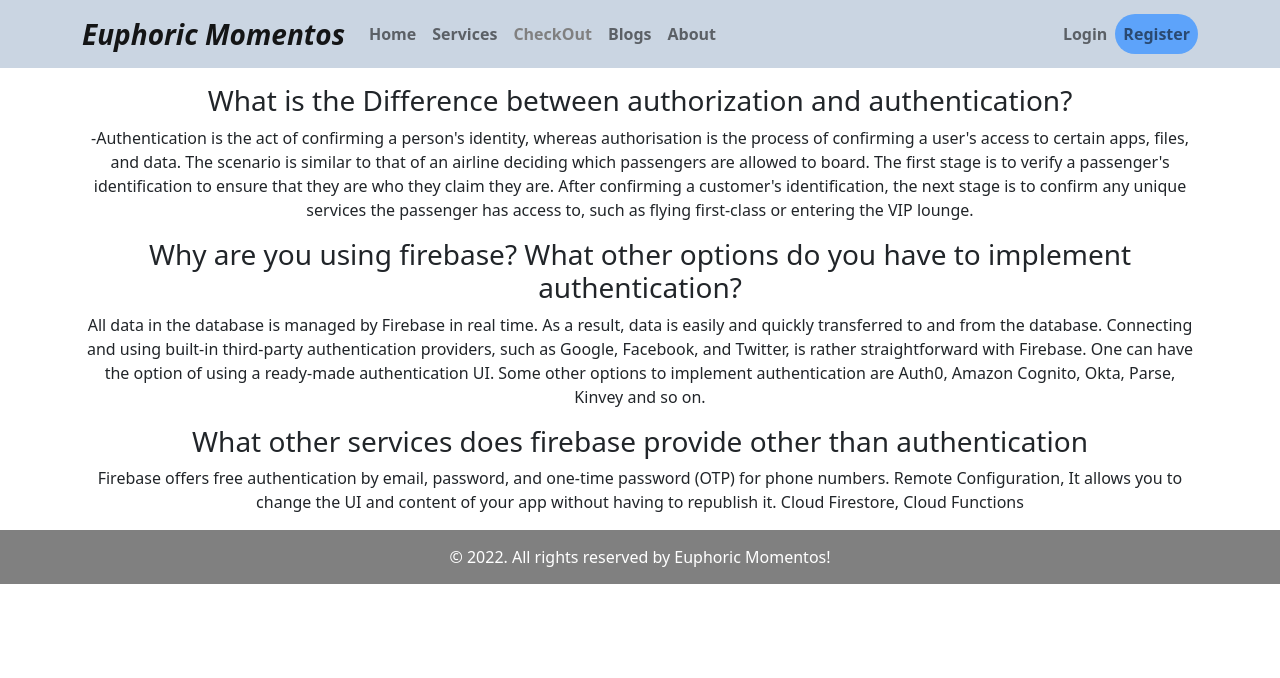
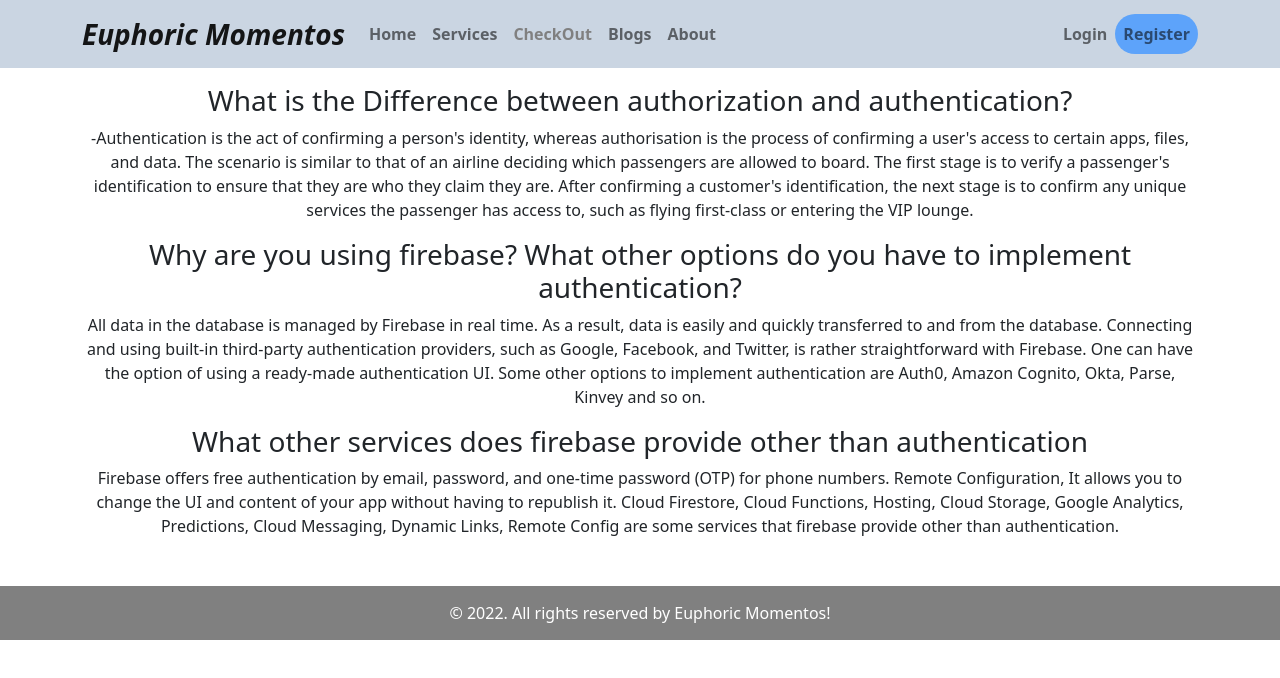
Before and after one commit to VoidGlitch00/euphoric-momentos, a React (Create React App) app: page /blogs in a window 1280 px wide. Shown: the top 678 px of the page. Built offline with nearby package versions, Linux system fonts and the light colour scheme; no server answers.

Commit message:
another update

```diff
--- a/src/Components/Blogs/Blogs.js
+++ b/src/Components/Blogs/Blogs.js
@@ -2,13 +2,13 @@ import React from 'react';
 
 const Blogs = () => {
     return (
-        <div className="container mt-3">
+        <div className="container mt-3 mb-5">
             <h3>What is the Difference between authorization and authentication?</h3>
             <p>-Authentication is the act of confirming a person's identity, whereas authorisation is the process of confirming a user's access to certain apps, files, and data. The scenario is similar to that of an airline deciding which passengers are allowed to board. The first stage is to verify a passenger's identification to ensure that they are who they claim they are. After confirming a customer's identification, the next stage is to confirm any unique services the passenger has access to, such as flying first-class or entering the VIP lounge.</p>
             <h3>Why are you using firebase? What other options do you have to implement authentication?</h3>
             <p>All data in the database is managed by Firebase in real time. As a result, data is easily and quickly transferred to and from the database. Connecting and using built-in third-party authentication providers, such as Google, Facebook, and Twitter, is rather straightforward with Firebase. One can have the option of using a ready-made authentication UI. Some other options to implement authentication are Auth0, Amazon Cognito, Okta, Parse, Kinvey and so on.</p>
             <h3>What other services does firebase provide other than authentication</h3>
-            <p>Firebase offers free authentication by email, password, and one-time password (OTP) for phone numbers. Remote Configuration, It allows you to change the UI and content of your app without having to republish it. Cloud Firestore, Cloud Functions</p>
+            <p>Firebase offers free authentication by email, password, and one-time password (OTP) for phone numbers. Remote Configuration, It allows you to change the UI and content of your app without having to republish it. Cloud Firestore, Cloud Functions, Hosting, Cloud Storage, Google Analytics, Predictions, Cloud Messaging, Dynamic Links, Remote Config are some services that firebase provide other than authentication.</p>
         </div>
     );
 };
```
